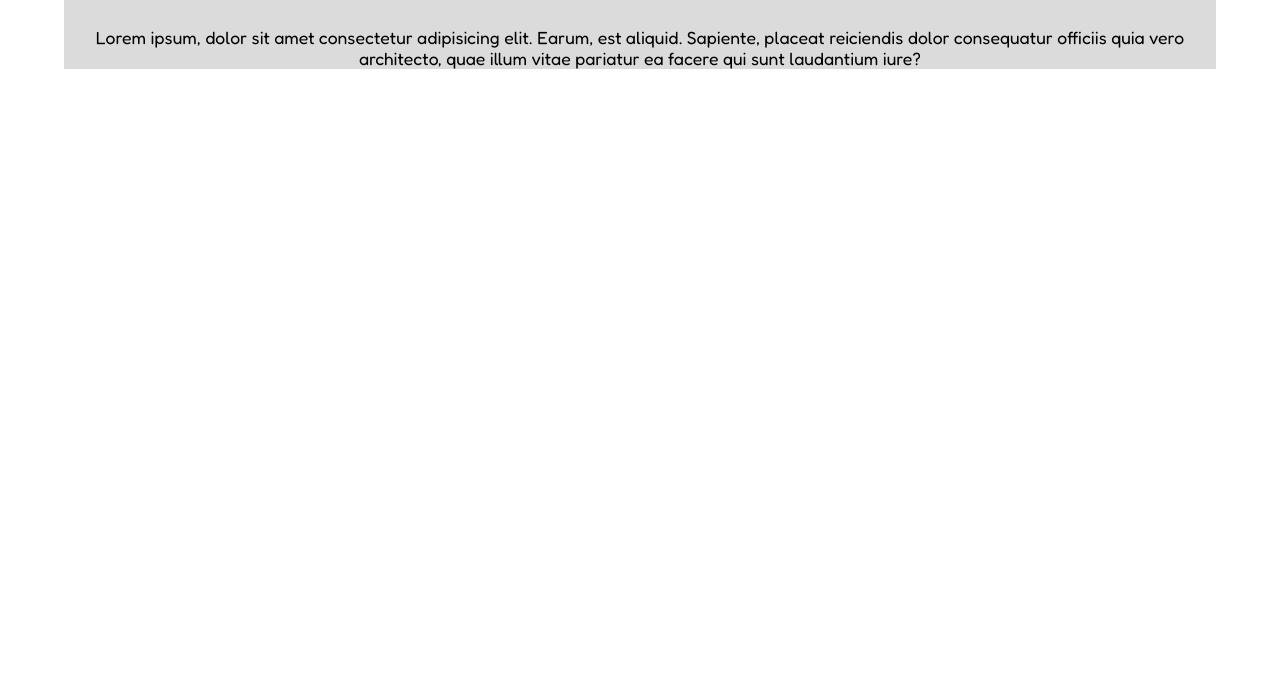
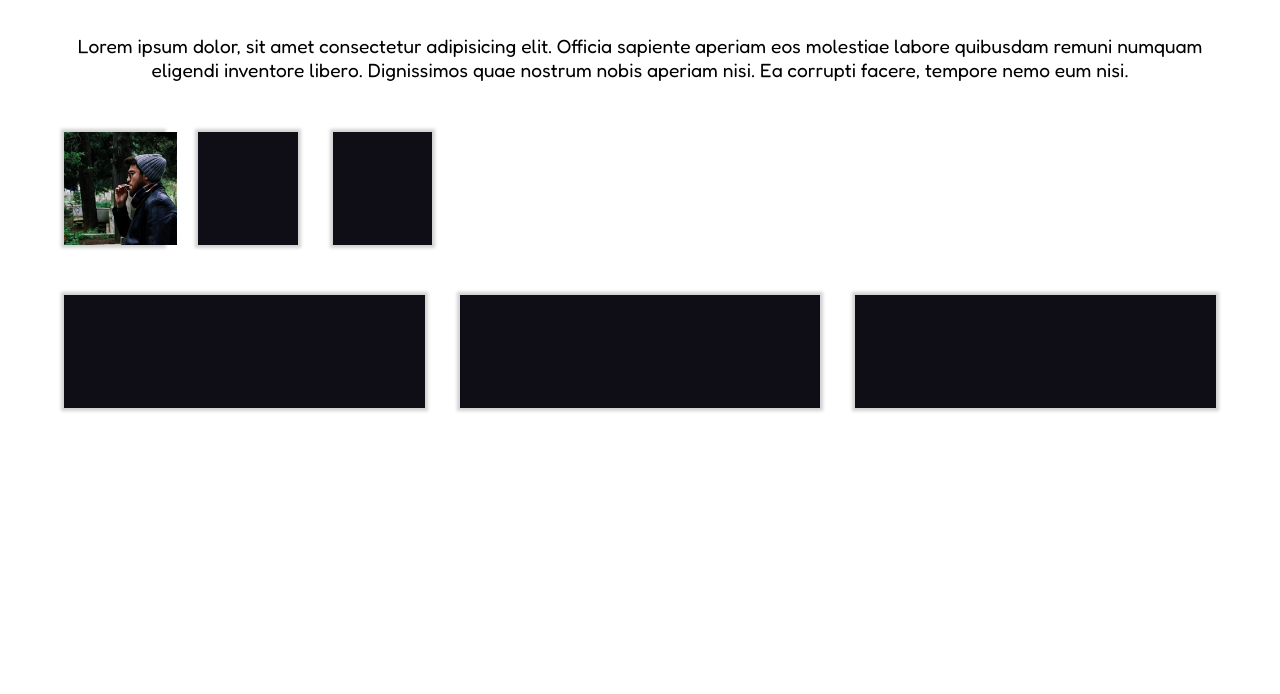
Before and after one commit to gabrielepetralia/html-css-float-cards, a plain HTML site: page index.html in a window 1280 px wide. Shown: the part 106-800 px from the top of the page. Drawn offline with Linux system fonts and the light colour scheme.

Commit message:
[add] member-cards grid

```diff
--- a/css/style.css
+++ b/css/style.css
@@ -12,17 +12,63 @@ body{
   width: 90%;
   max-width: 1200px;
   margin: 0 auto;
-  background-color: rgb(219, 219, 219);
 }
 
 h1{
   text-align: center;
   padding: 35px 0px 50px;
-  font-size: 2.5rem;
+  font-size: 2.8rem;
   color: rgb(229, 49, 112);
 }
 
 p{
   text-align: center;
-  font-size: 1.1rem;
+  font-size: 1.2rem;
 }
+
+.clearfix{
+  content: '';
+  display: table;
+  clear: both;
+}
+
+
+/* TEAM CARDS */
+
+.row .col {
+  background-color: rgb(15, 14, 23);
+  height: 113px;
+  width: calc((100% - 70px) / 3);
+  float: left;
+  margin-top: 50px;
+  box-shadow: 0px 0px 3px 3px rgba(105, 105, 105, 0.3);
+}
+
+.row .col:nth-child(2) {
+  margin-right: 35px;
+  margin-left: 35px;
+}
+
+.row .col {
+  color: white;
+}
+
+.row .col img{
+  height: 100%;
+  vertical-align: middle;
+  float: left;
+}
+
+.row .col span{
+  display: inline-block;
+}
+
+.row .col span:first-child {
+  font-size: 1.5rem;
+  font-weight: 600;
+}
+
+.row .col .info {
+  display: inline-block;
+  padding: 30px 3px;
+}
--- a/index.html
+++ b/index.html
@@ -6,7 +6,7 @@
   <meta name="viewport" content="width=device-width, initial-scale=1.0">
   <link rel="preconnect" href="https://fonts.googleapis.com">
   <link rel="preconnect" href="https://fonts.gstatic.com" crossorigin>
-  <link href="https://fonts.googleapis.com/css2?family=Fredoka:wght@400;700&display=swap" rel="stylesheet">
+  <link href="https://fonts.googleapis.com/css2?family=Fredoka:wght@400;600;700&display=swap" rel="stylesheet">
   <link rel="stylesheet" href="css/style.css">
   <title>Float Cards</title>
 </head>
@@ -14,7 +14,41 @@
   <div class="container">
     <h1>Meet Our Team</h1>
 
-    <p>Lorem ipsum, dolor sit amet consectetur adipisicing elit. Earum, est aliquid. Sapiente, placeat reiciendis dolor consequatur officiis quia vero architecto, quae illum vitae pariatur ea facere qui sunt laudantium iure?</p>
+    <p>Lorem ipsum dolor, sit amet consectetur adipisicing elit. Officia sapiente aperiam eos molestiae labore quibusdam remuni numquam eligendi inventore libero. Dignissimos quae nostrum nobis aperiam nisi. Ea corrupti facere, tempore nemo eum nisi.</p>
+
+    <div class="team">
+
+      <div class="row clearfix">
+        <div class="col">
+          <img src="img/male1.png" alt="Marco Bianchi">
+          <div class="info">
+            <span>Marco Bianchi</span> <br>
+            <span>Designer</span> <br>
+            <span>marcobianchi@team.com</span> <br>
+          </div>
+        </div>
+        <div class="col">
+
+        </div>
+        <div class="col">
+
+        </div>
+      </div>
+
+      <div class="row">
+        <div class="col">
+          <!-- <img src="img/male1.png" alt="Marco Bianchi"> -->
+        </div>
+        <div class="col">
+
+        </div>
+        <div class="col">
+
+        </div>
+      </div>
+
+
+    </div>
 
   </div>
 </body>
```
